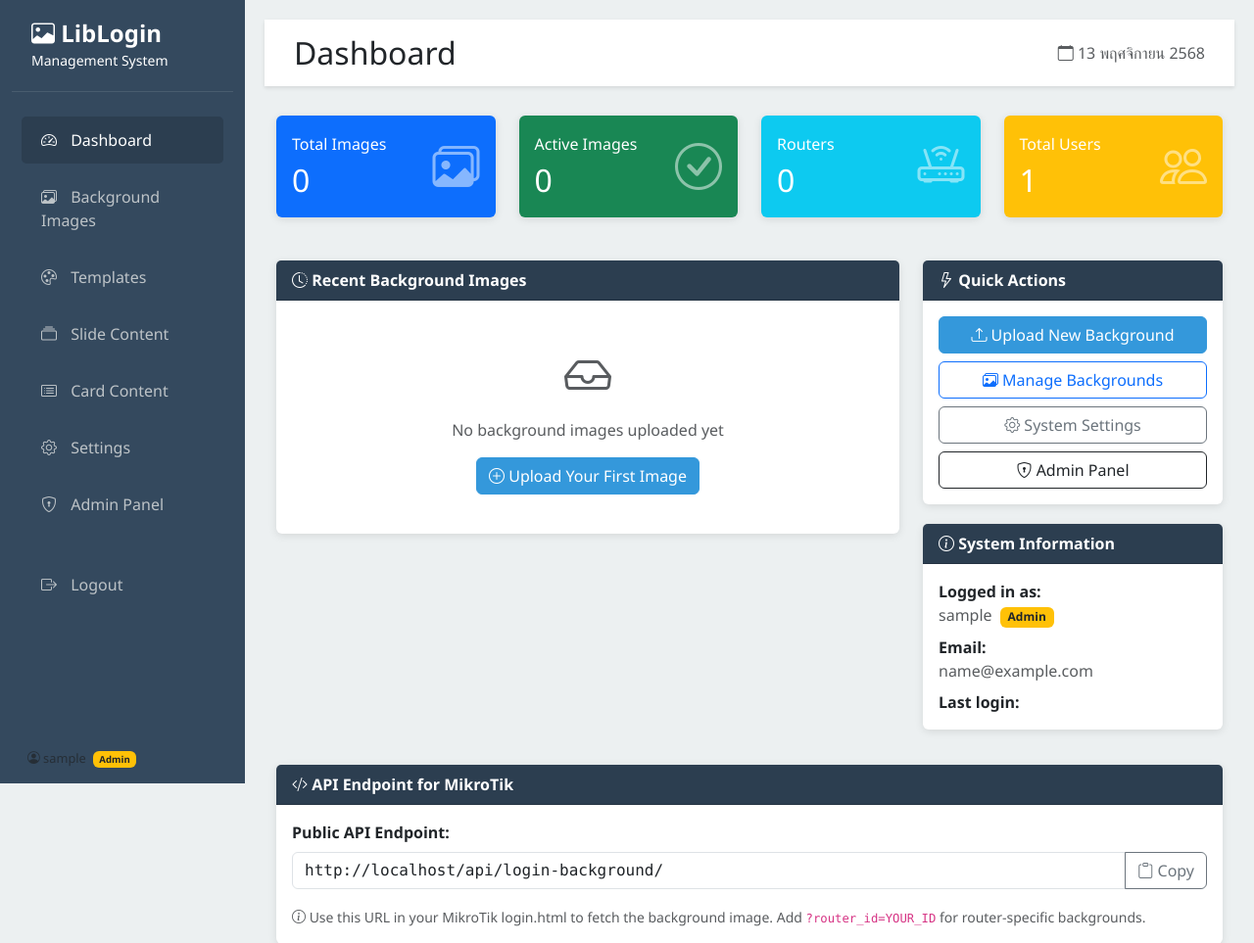
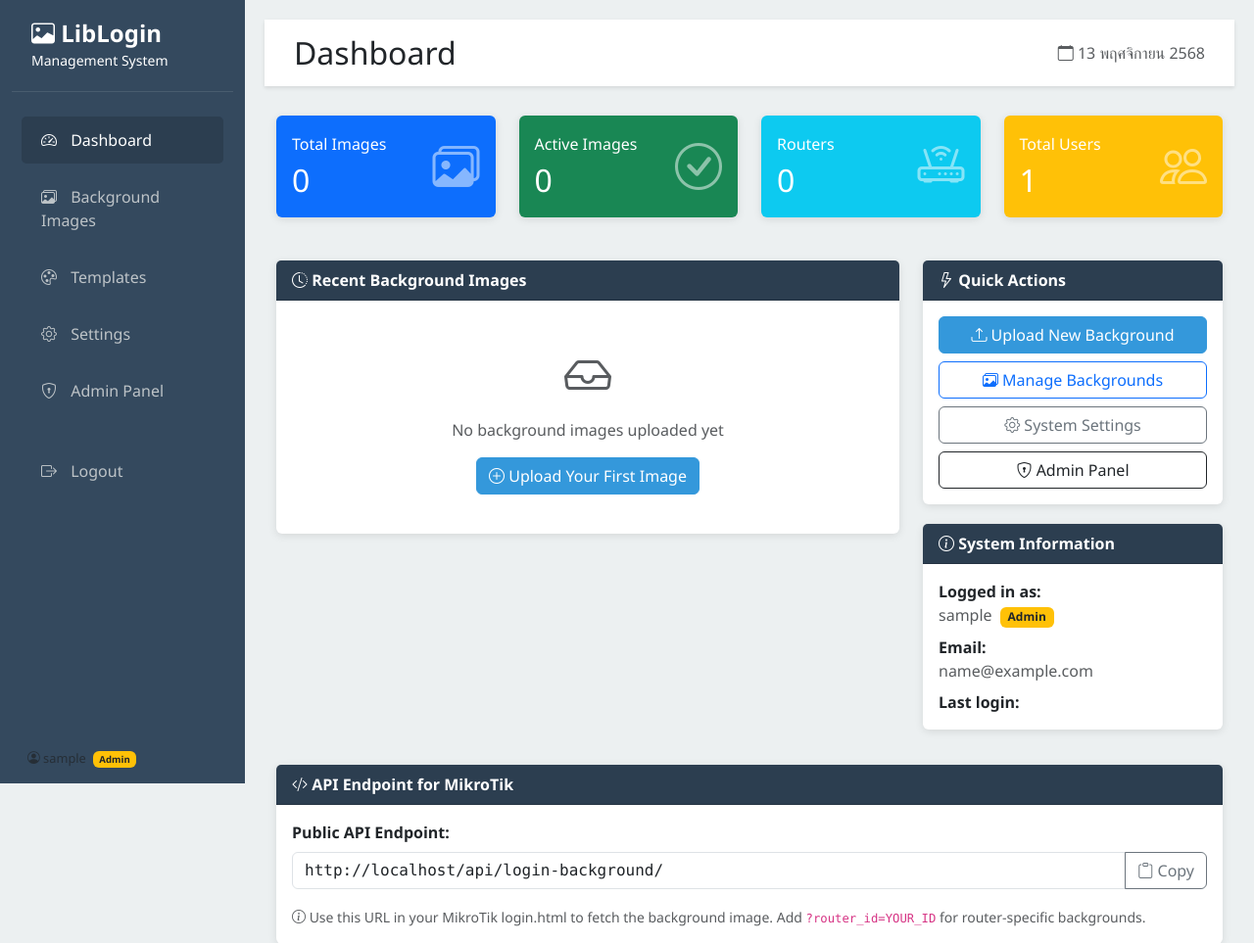
Before and after one commit to azimuthotg/LibLogin, a Django app: page / in a window 1280 px wide. Shown: the top 963 px of the page at 98% size. Run offline with Django 5.2, Linux system fonts and the light colour scheme; the visitor is signed in with stand-in values (Sample User, id 1); data comes from the database, SQL or seed files in the repository; data that the repository does not hold is empty.

Commit message:
Fix: Remove Slides and Cards menu items temporarily
Removed menu links for Slides and Cards pages that haven't been created yet.
This fixes the NoReverseMatch error on /templates/ page.

Will add them back after creating the respective pages.

🤖 Generated with [Claude Code](https://claude.com/claude-code)

Co-Authored-By: Claude <noreply@anthropic.com>

```diff
--- a/webapp/templates/webapp/base.html
+++ b/webapp/templates/webapp/base.html
@@ -131,16 +131,6 @@
                             <i class="bi bi-palette"></i> Templates
                         </a>
                     </li>
-                    <li class="nav-item">
-                        <a class="nav-link {% if request.resolver_match.url_name == 'slides' %}active{% endif %}" href="{% url 'slides' %}">
-                            <i class="bi bi-collection"></i> Slide Content
-                        </a>
-                    </li>
-                    <li class="nav-item">
-                        <a class="nav-link {% if request.resolver_match.url_name == 'cards' %}active{% endif %}" href="{% url 'cards' %}">
-                            <i class="bi bi-card-list"></i> Card Content
-                        </a>
-                    </li>
                     {% if user.is_staff %}
                     <li class="nav-item">
                         <a class="nav-link {% if request.resolver_match.url_name == 'settings' %}active{% endif %}" href="{% url 'settings' %}">
```
